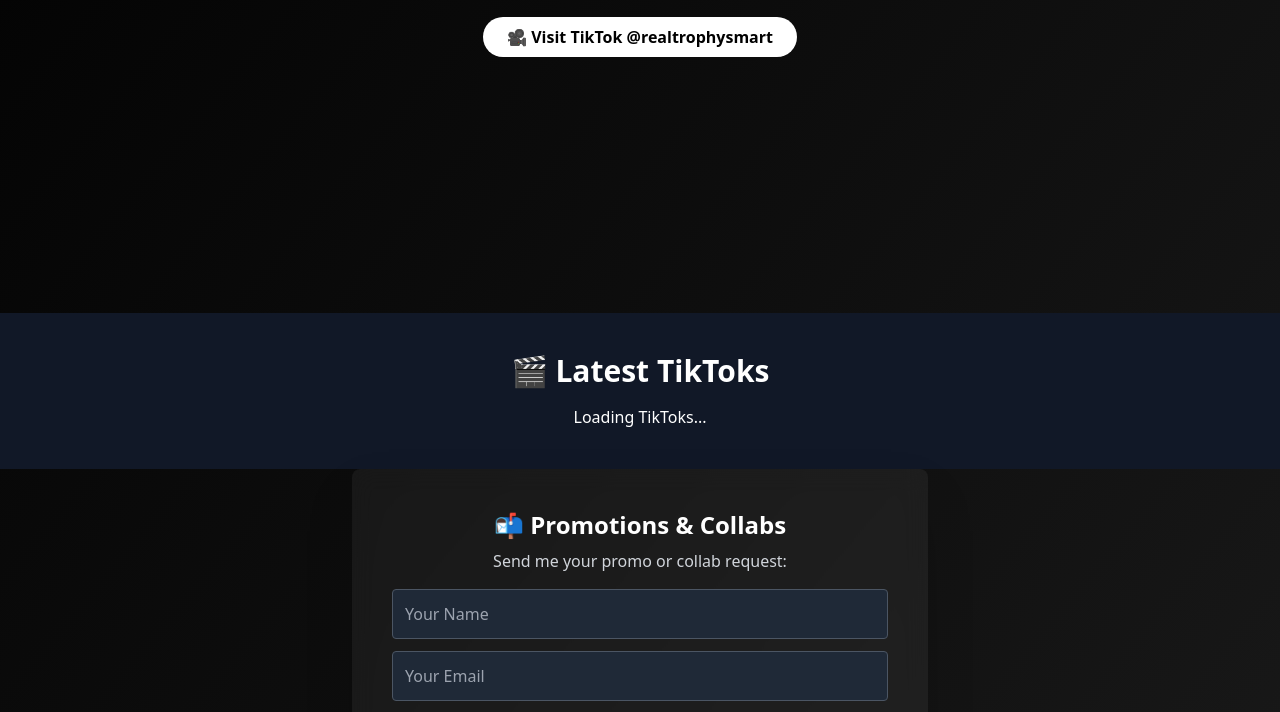
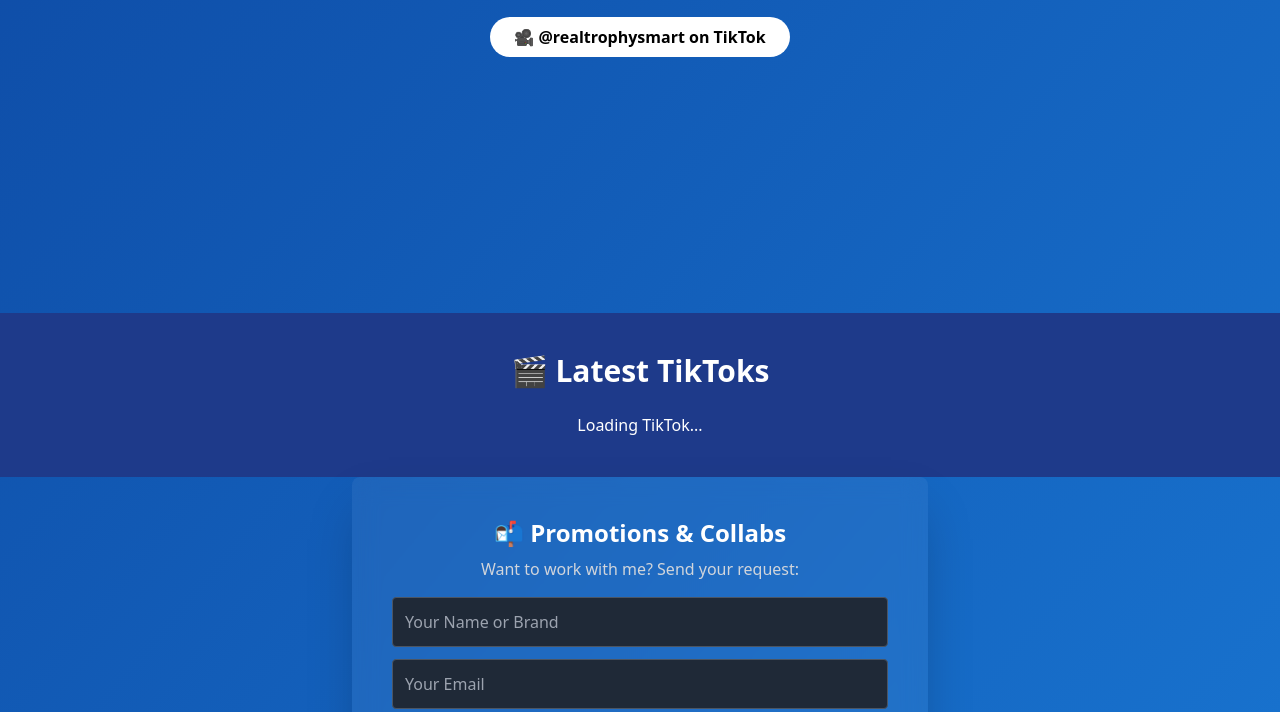
Before and after one commit to Trophy011/Trophy-Smart, a plain HTML site: page index.html in a window 1280 px wide. Shown: the part 487-1199 px from the top of the page. Drawn offline with nearby package versions, Linux system fonts and the light colour scheme; a script that the page names is missing.

Commit message:
Update index.html

```diff
--- a/index.html
+++ b/index.html
@@ -4,13 +4,14 @@
   <meta charset="UTF-8" />
   <meta name="viewport" content="width=device-width, initial-scale=1.0" />
   <title>Trophy Smart - Official TikTok Creator</title>
-  <meta name="description" content="Follow Trophy Smart on TikTok. View latest videos, book promos and collaborations.">
+
+  <meta name="description" content="Follow Trophy Smart on TikTok. Watch latest videos, book promos, and collaborations.">
   <meta property="og:image" content="https://trophysmart.redirectme.net/profile.jpg" />
   <link rel="icon" href="https://trophysmart.redirectme.net/favicon.ico" />
   <script src="https://cdn.tailwindcss.com"></script>
   <style>
     body {
-      background: linear-gradient(to bottom right, #000000, #1a1a1a);
+      background: linear-gradient(to bottom right, #0d47a1, #1976d2);
     }
     .glass {
       backdrop-filter: blur(12px);
@@ -18,40 +19,41 @@
     }
   </style>
 </head>
+
 <body class="text-white font-sans">
-  <!-- Hero -->
+  <!-- Hero Section -->
   <section class="h-screen flex flex-col items-center justify-center text-center px-6">
     <img src="https://trophysmart.redirectme.net/profile.jpg" onerror="this.style.display='none'" alt="Trophy Smart" class="w-32 h-32 rounded-full shadow-xl border-4 border-white mb-4">
     <h1 class="text-5xl font-extrabold tracking-tight">Trophy Smart</h1>
-    <p class="text-lg mt-2 text-gray-300">TikTok Star • Influencer • Promotions</p>
-    <a href="https://www.tiktok.com/@realtrophysmart" target="_blank" class="mt-5 inline-block bg-white text-black font-bold px-6 py-2 rounded-full hover:bg-gray-300 transition-all">
-      🎥 Visit TikTok @realtrophysmart
+    <p class="text-lg mt-2 text-gray-200">TikTok Star • Influencer • Promotions</p>
+    <a href="https://www.tiktok.com/@realtrophysmart" target="_blank" class="mt-5 inline-block bg-white text-black font-bold px-6 py-2 rounded-full hover:bg-blue-200 transition-all">
+      🎥 @realtrophysmart on TikTok
     </a>
   </section>
 
-  <!-- TikTok Embed -->
-  <section class="p-10 bg-gray-900 text-center">
-    <h2 class="text-3xl font-semibold mb-4">🎬 Latest TikToks</h2>
-    <blockquote class="tiktok-embed" cite="https://www.tiktok.com/@realtrophysmart" data-unique-id="realtrophysmart" data-embed-type="creator">
-      <section>Loading TikToks...</section>
+  <!-- TikTok Profile Embed -->
+  <section class="bg-blue-900 text-center p-10">
+    <h2 class="text-3xl font-bold mb-6">🎬 Latest TikToks</h2>
+    <blockquote class="tiktok-embed" cite="https://www.tiktok.com/@realtrophysmart" data-unique-id="realtrophysmart" data-embed-type="creator" style="max-width: 340px; margin: 0 auto;">
+      <section>Loading TikTok...</section>
     </blockquote>
     <script async src="https://www.tiktok.com/embed.js"></script>
   </section>
 
-  <!-- Promo Form -->
+  <!-- Promo / Collab Panel -->
   <section class="p-10 glass rounded-lg mx-auto max-w-xl text-center shadow-2xl">
     <h2 class="text-2xl font-semibold mb-2">📬 Promotions & Collabs</h2>
-    <p class="text-gray-300 mb-4">Send me your promo or collab request:</p>
+    <p class="text-gray-300 mb-4">Want to work with me? Send your request:</p>
     <form action="mailto:realtrophysmart@gmail.com" method="POST" enctype="text/plain" class="space-y-3">
-      <input type="text" name="username" placeholder="Your Name" required class="w-full p-3 rounded bg-gray-800 text-white border border-gray-600">
+      <input type="text" name="username" placeholder="Your Name or Brand" required class="w-full p-3 rounded bg-gray-800 text-white border border-gray-600">
       <input type="email" name="email" placeholder="Your Email" required class="w-full p-3 rounded bg-gray-800 text-white border border-gray-600">
       <textarea name="message" placeholder="Your message..." rows="4" required class="w-full p-3 rounded bg-gray-800 text-white border border-gray-600"></textarea>
-      <button type="submit" class="bg-white text-black font-bold px-6 py-2 rounded-full hover:bg-gray-300">Send</button>
+      <button type="submit" class="bg-white text-black font-bold px-6 py-2 rounded-full hover:bg-blue-200">Send</button>
     </form>
   </section>
 
   <!-- Footer -->
-  <footer class="text-center mt-10 py-4 text-gray-400 text-sm">
+  <footer class="text-center mt-10 py-4 text-gray-300 text-sm">
     &copy; 2025 Trophy Smart — All rights reserved
   </footer>
 </body>
```
